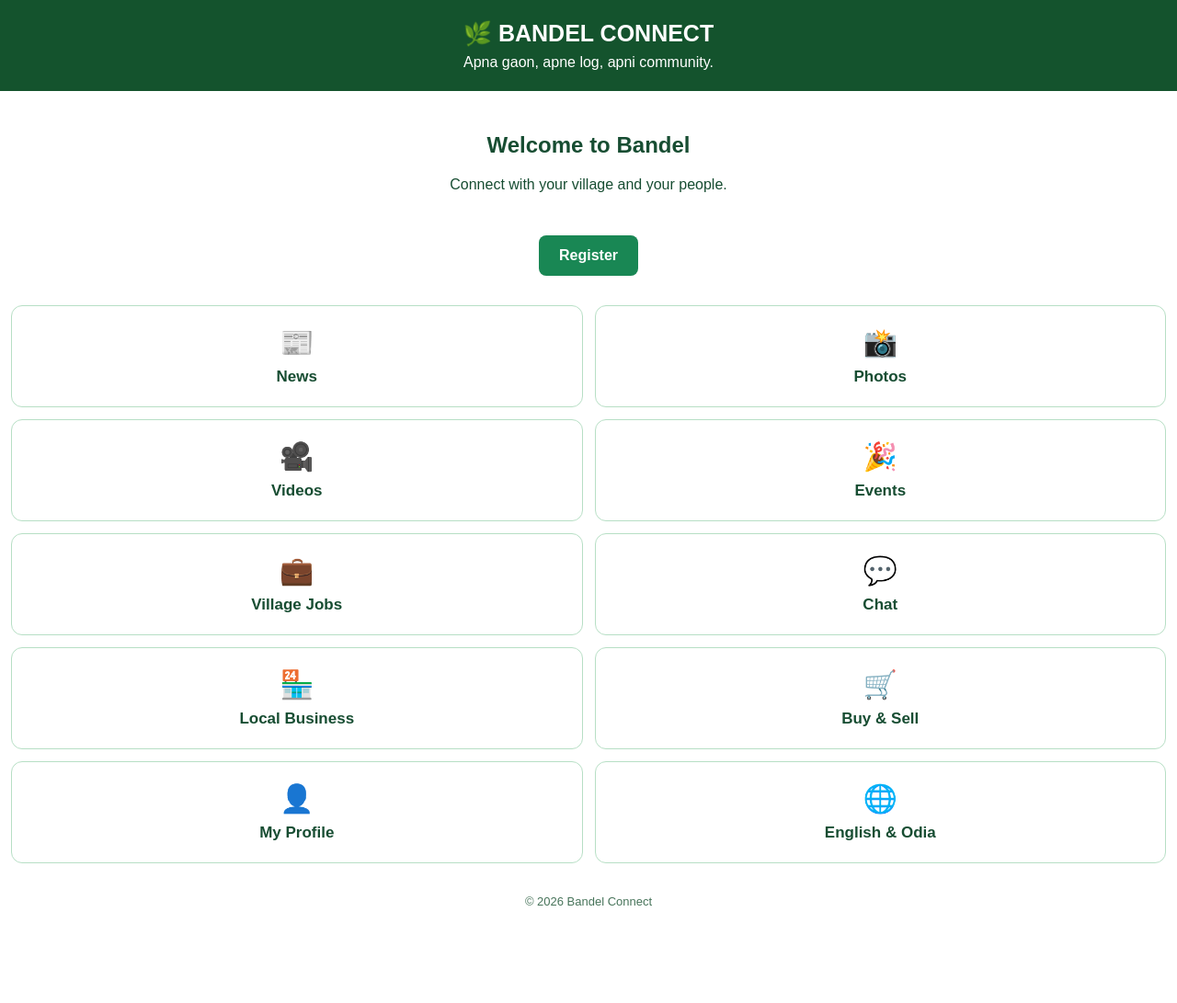
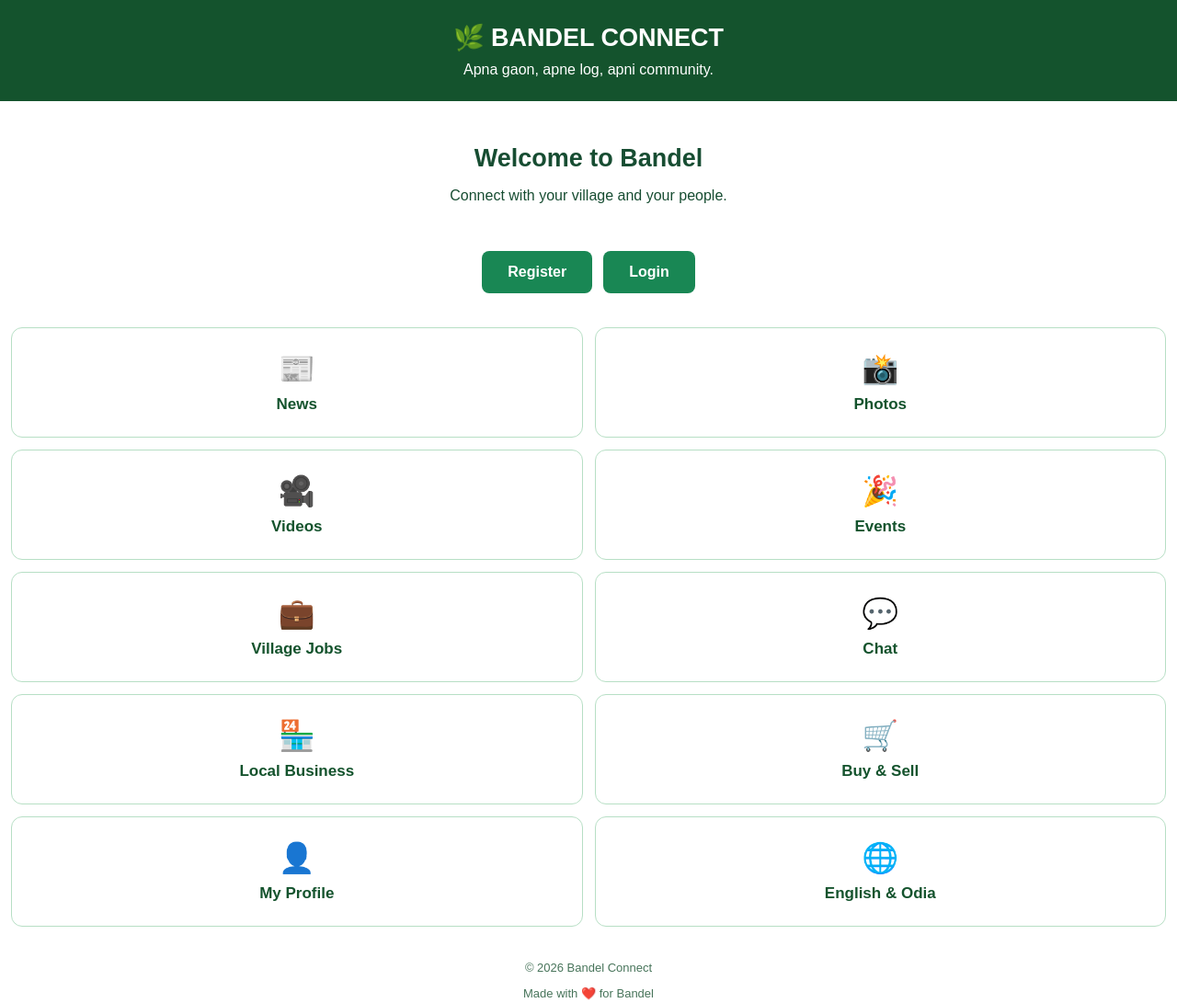
Before and after one commit to trinathdev/bandel-connect, a plain HTML site: page index.html in a window 1280 px wide. Shown: the whole page at 92% size. Before the commit the page ends 1010 px from the top, so only its background shows below. Drawn offline with Linux system fonts and the light colour scheme.

Commit message:
Update index.html

```diff
--- a/index.html
+++ b/index.html
@@ -5,45 +5,179 @@
 <meta charset="UTF-8">
 <meta name="viewport" content="width=device-width, initial-scale=1.0">
 <title>Bandel Connect</title>
+
 <style>
-*{box-sizing:border-box}
-body{margin:0;font-family:Arial,sans-serif;background:white;color:#174d32}
-header{background:#14532d;color:white;padding:22px 15px;text-align:center}
-header h1{margin:0;font-size:25px}
-header p{margin:8px 0 0}
-.welcome{text-align:center;padding:25px 12px}
-.actions{display:flex;justify-content:center;gap:12px;padding:5px 15px 20px}
-.actions a{background:#198754;color:white;text-decoration:none;padding:13px 22px;border-radius:8px;font-weight:bold}
-.grid{display:grid;grid-template-columns:repeat(2,1fr);gap:13px;padding:12px}
-.item{border:1px solid #b7dfc5;border-radius:12px;padding:22px 8px;text-align:center;font-size:17px;font-weight:bold}
-.item span{display:block;font-size:30px;margin-bottom:10px}
-footer{text-align:center;padding:22px;color:#47745a;font-size:13px}
+* {
+  box-sizing: border-box;
+}
+
+body {
+  margin: 0;
+  font-family: Arial, sans-serif;
+  background: #ffffff;
+  color: #174d32;
+}
+
+header {
+  background: #14532d;
+  color: white;
+  padding: 25px 12px;
+  text-align: center;
+}
+
+header h1 {
+  margin: 0;
+  font-size: 27px;
+}
+
+header p {
+  margin: 10px 0 0;
+  font-size: 16px;
+}
+
+.welcome {
+  text-align: center;
+  padding: 25px 12px;
+}
+
+.welcome h2 {
+  font-size: 27px;
+  margin-bottom: 10px;
+}
+
+.welcome p {
+  font-size: 16px;
+}
+
+.actions {
+  display: flex;
+  justify-content: center;
+  gap: 12px;
+  padding: 10px 15px 25px;
+}
+
+.actions a {
+  background: #198754;
+  color: white;
+  text-decoration: none;
+  padding: 14px 28px;
+  border-radius: 8px;
+  font-weight: bold;
+  font-size: 16px;
+}
+
+.actions a:hover {
+  background: #14532d;
+}
+
+.grid {
+  display: grid;
+  grid-template-columns: repeat(2, 1fr);
+  gap: 13px;
+  padding: 12px;
+}
+
+.item {
+  border: 1px solid #b7dfc5;
+  border-radius: 12px;
+  padding: 25px 8px;
+  text-align: center;
+  color: #14532d;
+  background: white;
+  font-size: 17px;
+  font-weight: bold;
+}
+
+.item span {
+  display: block;
+  font-size: 32px;
+  margin-bottom: 10px;
+}
+
+footer {
+  text-align: center;
+  padding: 25px;
+  color: #47745a;
+  font-size: 13px;
+}
 </style>
 </head>
+
 <body>
+
 <header>
-<h1>🌿 BANDEL CONNECT</h1>
-<p>Apna gaon, apne log, apni community.</p>
+  <h1>🌿 BANDEL CONNECT</h1>
+  <p>Apna gaon, apne log, apni community.</p>
 </header>
+
 <section class="welcome">
-<h2>Welcome to Bandel</h2>
-<p>Connect with your village and your people.</p>
+  <h2>Welcome to Bandel</h2>
+  <p>Connect with your village and your people.</p>
 </section>
+
 <div class="actions">
-<a href="register.html">Register</a>
+  <a href="register.html">Register</a>
+  <a href="login.html">Login</a>
 </div>
+
 <main class="grid">
-<div class="item"><span>📰</span>News</div>
-<div class="item"><span>📸</span>Photos</div>
-<div class="item"><span>🎥</span>Videos</div>
-<div class="item"><span>🎉</span>Events</div>
-<div class="item"><span>💼</span>Village Jobs</div>
-<div class="item"><span>💬</span>Chat</div>
-<div class="item"><span>🏪</span>Local Business</div>
-<div class="item"><span>🛒</span>Buy & Sell</div>
-<div class="item"><span>👤</span>My Profile</div>
-<div class="item"><span>🌐</span>English & Odia</div>
+
+  <div class="item">
+    <span>📰</span>
+    News
+  </div>
+
+  <div class="item">
+    <span>📸</span>
+    Photos
+  </div>
+
+  <div class="item">
+    <span>🎥</span>
+    Videos
+  </div>
+
+  <div class="item">
+    <span>🎉</span>
+    Events
+  </div>
+
+  <div class="item">
+    <span>💼</span>
+    Village Jobs
+  </div>
+
+  <div class="item">
+    <span>💬</span>
+    Chat
+  </div>
+
+  <div class="item">
+    <span>🏪</span>
+    Local Business
+  </div>
+
+  <div class="item">
+    <span>🛒</span>
+    Buy & Sell
+  </div>
+
+  <div class="item">
+    <span>👤</span>
+    My Profile
+  </div>
+
+  <div class="item">
+    <span>🌐</span>
+    English & Odia
+  </div>
+
 </main>
-<footer>© 2026 Bandel Connect</footer>
+
+<footer>
+  © 2026 Bandel Connect
+  <p>Made with ❤️ for Bandel</p>
+</footer>
+
 </body>
 </html>
```
